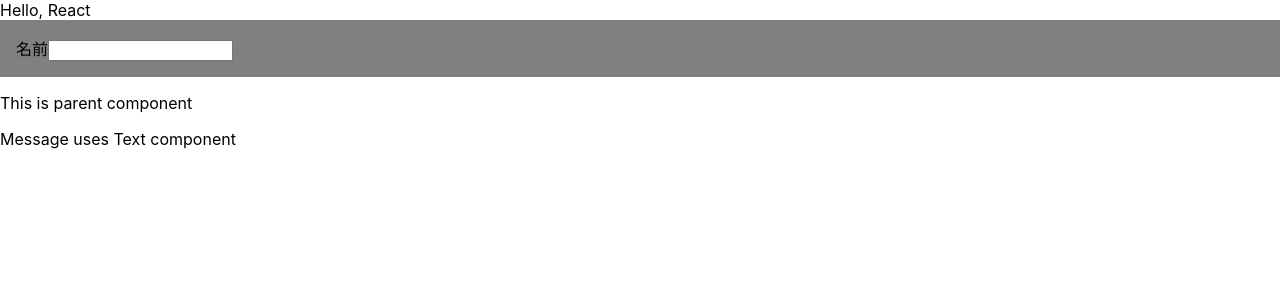
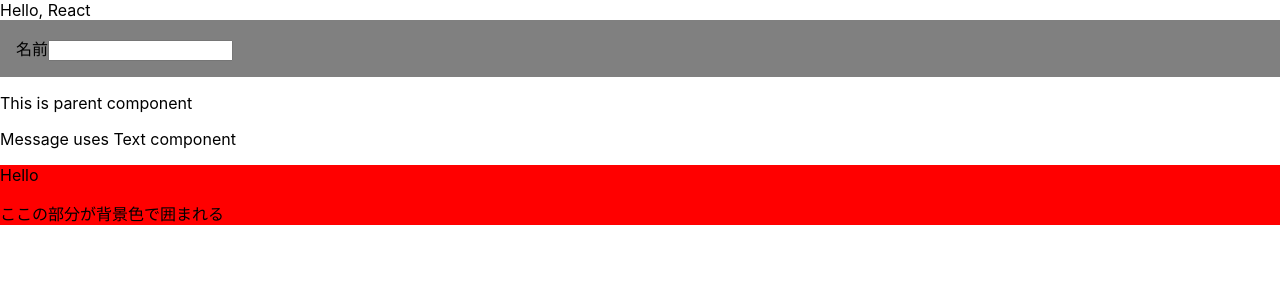
Before and after one commit to newstage75/react-sample, a React (Create React App) app: page / in a window 1280 px wide. Shown: the top 300 px of the page. Built offline with nearby package versions, Linux system fonts and the light colour scheme.

Commit message:
propsのchildrenを埋め込むと、このコンポーネントの開始タグと閉じタグで囲んだ要素を表示

```diff
--- /dev/null
+++ b/src/components/ContainerSample.tsx
@@ -0,0 +1,23 @@
+// Containerは赤背景のボックスの中にタイトルと子要素を表示
+const Container = (props: { title: string; children: React.ReactElement }) => {
+    const { title, children } = props
+
+    return (
+        <div style={{ background: 'red' }}>
+            <span>{title}</span>
+            {/* propsのchildrenを埋め込むと、このコンポーネントの開始タグと閉じタグで囲んだ要素を表示します。 */}
+            <div>{children}</div>
+        </div>
+    )
+}
+
+const Parent = () => {
+    return (
+        // Containerを使用する際に、他の要素を囲って使用する
+        <Container title="Hello">
+            <p>ここの部分が背景色で囲まれる</p>
+        </Container>
+    )
+}
+
+export default Parent
--- a/src/index.tsx
+++ b/src/index.tsx
@@ -7,6 +7,7 @@ import Hello from './components/Hello'
 import Name from './components/Name';
 import reportWebVitals from './reportWebVitals';
 import Message from './components/Message';
+import Parent from './components/ContainerSample';
 
 const root = ReactDOM.createRoot(
   document.getElementById('root') as HTMLElement
@@ -17,6 +18,7 @@ root.render(
     <Hello />
     <Name />
     <Message />
+    <Parent />
   </React.StrictMode>
 );
 
```
